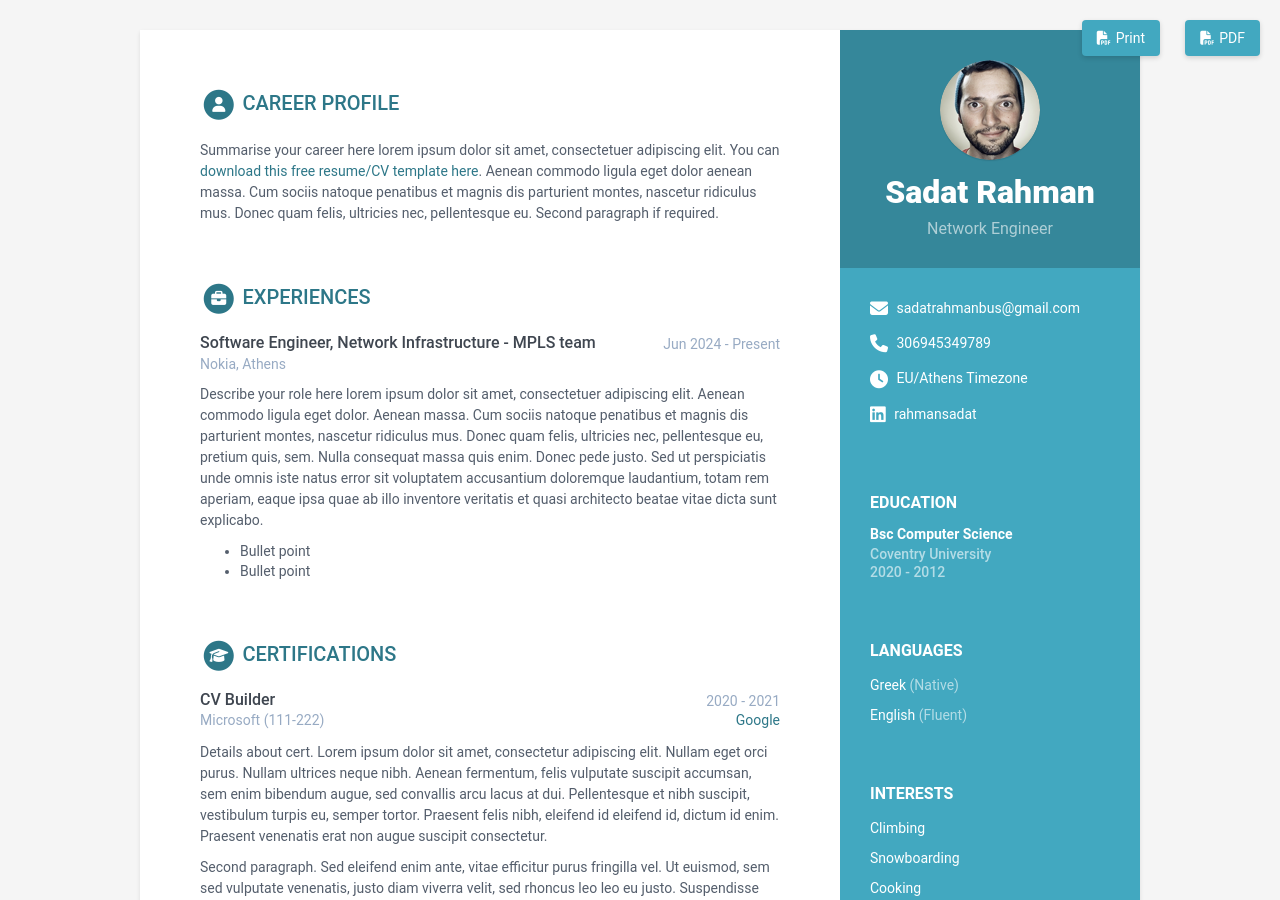
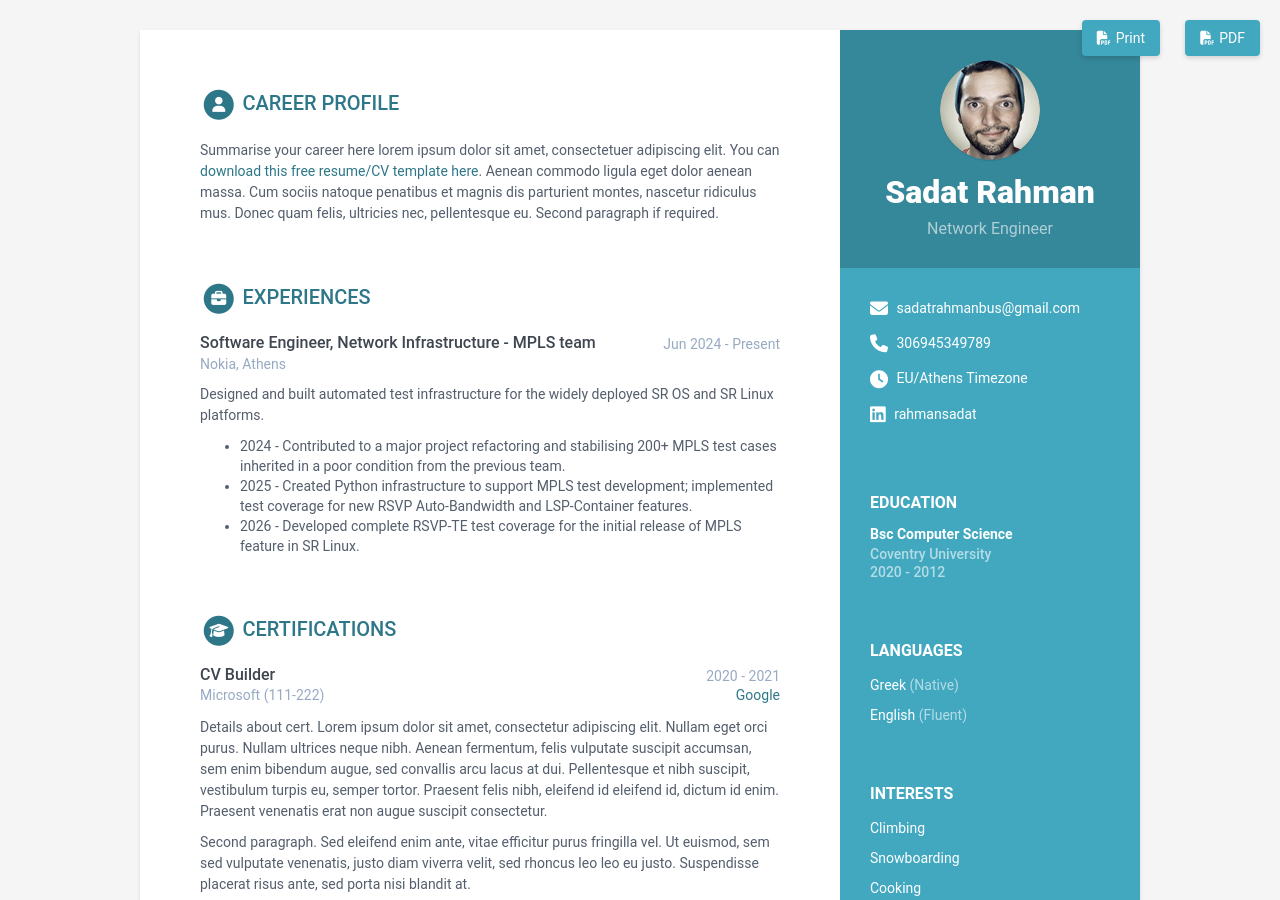
Before and after one commit to rahmansadat/rahmansadat.github.io, a Jekyll site: the page built from index.html, in a window 1280 px wide and 900 px high. Built offline with Jekyll 4.4.1, drawn with Linux system fonts in a browser that asks for light colours; nearby versions of some CDN libraries; library files that are not in the unit come from our copies.

Commit message:
fixed nokia experience description

```diff
--- a/_data/data.yml
+++ b/_data/data.yml
@@ -82,17 +82,11 @@ experiences:
     time: Jun 2024 - Present
     company: Nokia, Athens
     details: |
-      Describe your role here lorem ipsum dolor sit amet, consectetuer
-      adipiscing elit. Aenean commodo ligula eget dolor. Aenean massa.
-      Cum sociis natoque penatibus et magnis dis parturient montes,
-      nascetur ridiculus mus. Donec quam felis, ultricies nec,
-      pellentesque eu, pretium quis, sem. Nulla consequat massa quis
-      enim. Donec pede justo. Sed ut perspiciatis unde omnis iste natus
-      error sit voluptatem accusantium doloremque laudantium, totam rem
-      aperiam, eaque ipsa quae ab illo inventore veritatis et quasi
-      architecto beatae vitae dicta sunt explicabo.
-        - Bullet point
-        - Bullet point
+      Designed and built automated test infrastructure for the widely deployed
+      SR OS and SR Linux platforms.
+        - 2024 - Contributed to a major project refactoring and stabilising 200+ MPLS test cases inherited in a poor condition from the previous team.
+        - 2025 - Created Python infrastructure to support MPLS test development; implemented test coverage for new RSVP Auto-Bandwidth and LSP-Container features.
+        - 2026 - Developed complete RSVP-TE test coverage for the initial release of MPLS feature in SR Linux.
 
 certifications:
   title: Certifications
```
